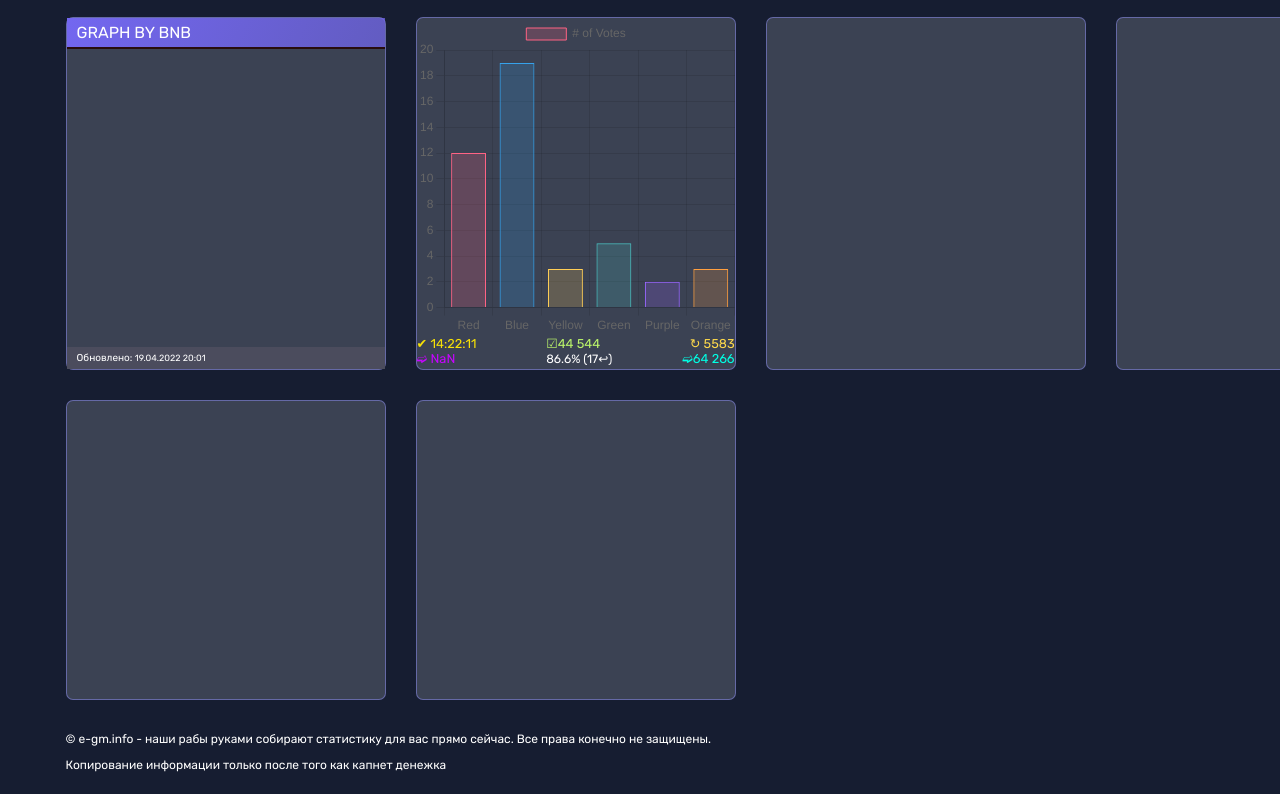
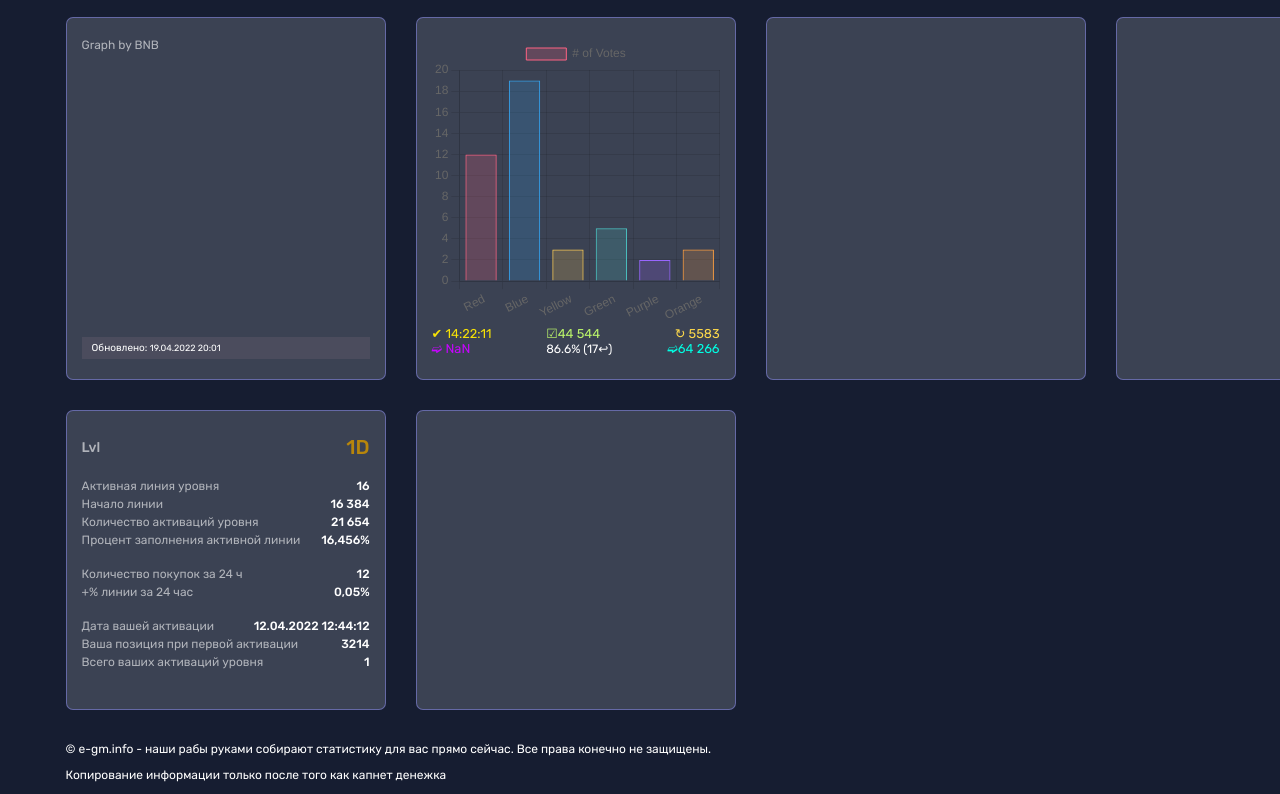
Before and after one commit to AlexKhvostov/e-gm.info, a website: page DashBoard.html in a window 1280 px wide. Shown: the part 148-942 px from the top of the page. Drawn offline with nearby package versions, Linux system fonts and the light colour scheme.

Commit message:
Add new information

```diff
--- a/DashBoard.html
+++ b/DashBoard.html
@@ -73,7 +73,51 @@
             </div>
             <div class="box-dash__item"></div>
             <div class="box-dash__item"></div>
-            <div class="box-dash__item"></div>
+            <div class="box-dash__item">
+                <div class="box-dash__row">
+                    <div class="box-dash__title">Lvl</div>
+                    <div class="box-dash__value">1D</div>
+                </div>
+                <div class="box-dash__row">
+                    <div class="box-dash__title">Активная линия уровня</div>
+                    <div class="box-dash__value">16</div>
+                </div>
+                <div class="box-dash__row">
+                    <div class="box-dash__title">Начало линии</div>
+                    <div class="box-dash__value">16 384</div>
+                </div>
+                <div class="box-dash__row">
+                    <div class="box-dash__title">Количество активаций уровня</div>
+                    <div class="box-dash__value">21 654</div>
+                </div>
+                <div class="box-dash__row mb-20">
+                    <div class="box-dash__title">Процент заполнения активной линии</div>
+                    <div class="box-dash__value">16,456%</div>
+                </div>
+
+                <div class="box-dash__row">
+                    <div class="box-dash__title">Количество покупок за 24 ч</div>
+                    <div class="box-dash__value">12</div>
+                </div>
+
+                <div class="box-dash__row mb-20">
+                    <div class="box-dash__title">+% линии за 24 час</div>
+                    <div class="box-dash__value">0,05%</div>
+                </div>
+
+                <div class="box-dash__row">
+                    <div class="box-dash__title">Дата вашей активации</div>
+                    <div class="box-dash__value">12.04.2022 12:44:12</div>
+                </div>
+                <div class="box-dash__row">
+                    <div class="box-dash__title">Ваша позиция при первой активации</div>
+                    <div class="box-dash__value">3214</div>
+                </div>
+                <div class="box-dash__row">
+                    <div class="box-dash__title">Всего ваших активаций уровня</div>
+                    <div class="box-dash__value">1</div>
+                </div>
+            </div>
             <div class="box-dash__item"></div>
         </div>
 
```
Also changed, not shown: assets/dist/css/style.css.
